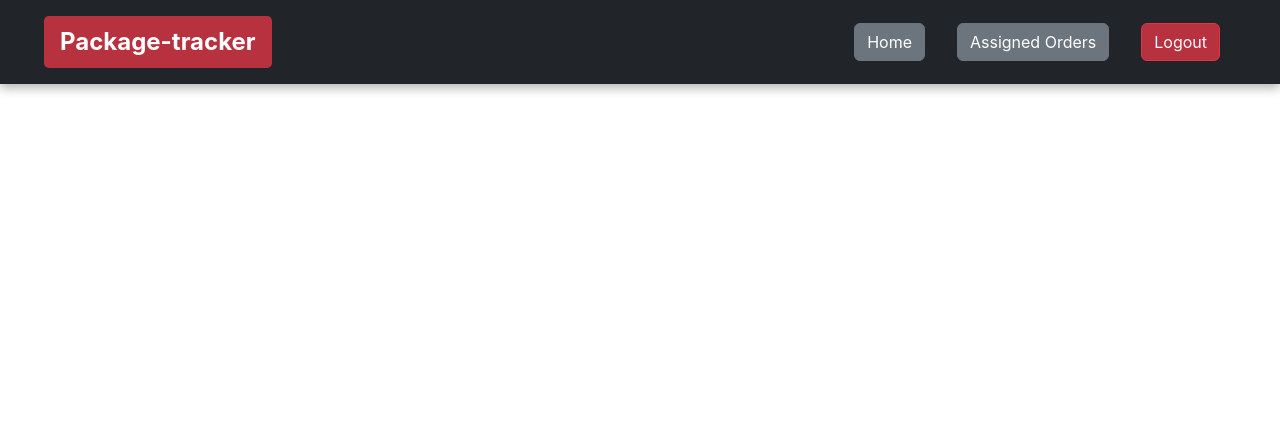
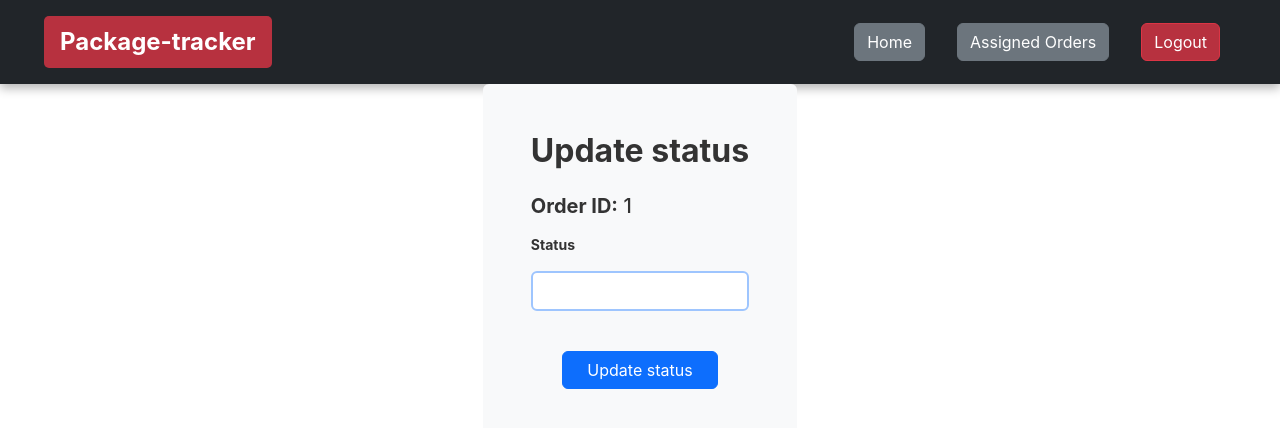
Before and after one commit to AdhamIsHere/Package-Tracker, an Angular app in the folder Front-end/: page /order/1/status in a window 1280 px wide. Shown: the top 428 px of the page. Built offline with nearby package versions, Linux system fonts and the light colour scheme.

Commit message:
update courier done

```diff
--- a/Front-end/src/app/courier-update/courier-update.component.html
+++ b/Front-end/src/app/courier-update/courier-update.component.html
@@ -22,3 +22,26 @@
     </div>
   </nav>
 </div>
+
+<div class="custom-container d-flex justify-content-center align-items-center">
+  <div class="custom-card bg-light m-auto p-5 rounded" >
+    <div *ngIf="errorMessage" class="alert alert-danger error-message text-center mt-3 mb-4">{{ errorMessage }}</div>
+
+    <h2 class="title fw-bold text-center mb-4">Update status</h2>
+
+    <div *ngIf="successMessage" class="alert alert-success text-center mb-4">{{ successMessage }}</div>
+
+    <h5 class="mb-3"><strong>Order ID:</strong> {{ orderId }}</h5>
+
+    <div class="form-group mb-4">
+      <label for="status" class="form-label"><strong>Status</strong></label>
+      <select class="form-control my-2 border border-2 border-primary-subtle" id="status" [(ngModel)]="status">
+        <option *ngFor="let status of availableStatuses" [value]="status">{{ status }}</option>
+      </select>
+    </div>
+
+    <div class="d-flex justify-content-center">
+      <button class="btn btn-primary mt-3 px-4" (click)="updateStatus()" >Update status</button>
+    </div>
+  </div>
+</div>
--- a/Front-end/src/app/courier-update/courier-update.component.ts
+++ b/Front-end/src/app/courier-update/courier-update.component.ts
@@ -1,5 +1,6 @@
-import {Component, OnInit} from '@angular/core';
-import {OrderService} from "../services/order.service";
+import { Component, OnInit } from '@angular/core';
+import { OrderService } from '../services/order.service';
+import {ActivatedRoute} from "@angular/router";
 
 @Component({
   selector: 'app-courier-update',
@@ -7,15 +8,39 @@ import {OrderService} from "../services/order.service";
   styleUrls: ['./courier-update.component.css']
 })
 export class CourierUpdateComponent implements OnInit {
+  availableStatuses = ['accepted','picked up', 'in transit', 'delivered'];
+  status: string ="";
+  orderId: number = 0;
+  errorMessage: string = '';
+  successMessage: string = '';
 
-  constructor(private orderService:OrderService) { }
+  constructor(private orderService: OrderService,private route: ActivatedRoute) {
+
+  }
 
   ngOnInit(): void {
+    this.route.paramMap.subscribe(params => {
+      this.orderId = Number(params.get('orderId'));
+    });
+    this.route.queryParams.subscribe(params => {
+      this.status = params['status'] || '';
+    });
   }
 
-  logout(){
+  updateStatus() {
+    this.orderService.updateOrderStatus(this.orderId, this.status).subscribe(
+      (response) => {
+        this.successMessage = 'Status updated successfully';
+        this.errorMessage = '';
+      },
+      (error) => {
+        this.errorMessage = 'Failed to update status';
+        this.successMessage = '';
+      }
+    );
+  }
+  logout() {
     localStorage.removeItem('token');
-    window.location.href='/';
+    window.location.href = '/';
   }
-
 }
--- a/Front-end/src/app/courier-view/courier-view.component.html
+++ b/Front-end/src/app/courier-view/courier-view.component.html
@@ -56,16 +56,17 @@
         <td class="text-center">{{ order.dropoff_location }}</td>
         <td class="text-center">{{ order.items.length }}</td>
         <td class="text-center">
-          <span *ngIf="order.status == 'pending'" class="badge bg-warning text-dark custom-badge">{{ order.status }}</span>
-          <span *ngIf="order.status == 'accepted'" class="badge bg-info text-dark custom-badge">{{ order.status }}</span>
-          <span *ngIf="order.status == 'delivered'" class="badge bg-success text-dark custom-badge">{{ order.status }}</span>
+          <span *ngIf="order.status == 'pending'" class="badge bg-warning text-dark p-2 custom-badge">{{ order.status }}</span>
+          <span *ngIf="order.status != 'pending' && order.status !='delivered'" class="badge bg-info text-dark p-2 custom-badge">{{ order.status }}</span>
+          <span *ngIf="order.status == 'delivered'" class="badge bg-success text-dark p-2 custom-badge">{{ order.status }}</span>
         </td>
         <td>
-          <div class="ms-2">
+          <div class="ms-2 text-center">
             <button *ngIf="order.status =='pending'" class="btn btn-info" (click)="acceptOrder(order.id)">Accept
             </button>
             <button *ngIf="order.status !='pending'" class="btn btn-warning"
-                    [routerLink]="['/order', order.id, 'status']">Update Status
+                    [routerLink]="['/order', order.id, 'status']"
+                    [queryParams]="{ status: order.status }">Update Status
             </button>
             <button class="btn btn-danger ms-1" (click)="declineOrder(order.id)">Decline</button>
           </div>
--- a/Front-end/src/app/services/order.service.ts
+++ b/Front-end/src/app/services/order.service.ts
@@ -108,9 +108,9 @@ export class OrderService {
   }
 
   //courier update order status
-  updateOrderStatus(orderDetails: any): Observable<any> {
+  updateOrderStatus(orderId: number, status:string): Observable<any> {
     const token = localStorage.getItem('token');
-    return this.http.put<any>(`${this.apiUrl}/order/updatestatus`, orderDetails, {
+    return this.http.put<any>(`${this.apiUrl}/order/updatestatus?oid=${orderId}&status=${status}`,null ,{
       headers: {
         Authorization: `Bearer ${token}`
       }
```
Also changed, not shown: 1 other file (tests, documents, lock files or other folders).
